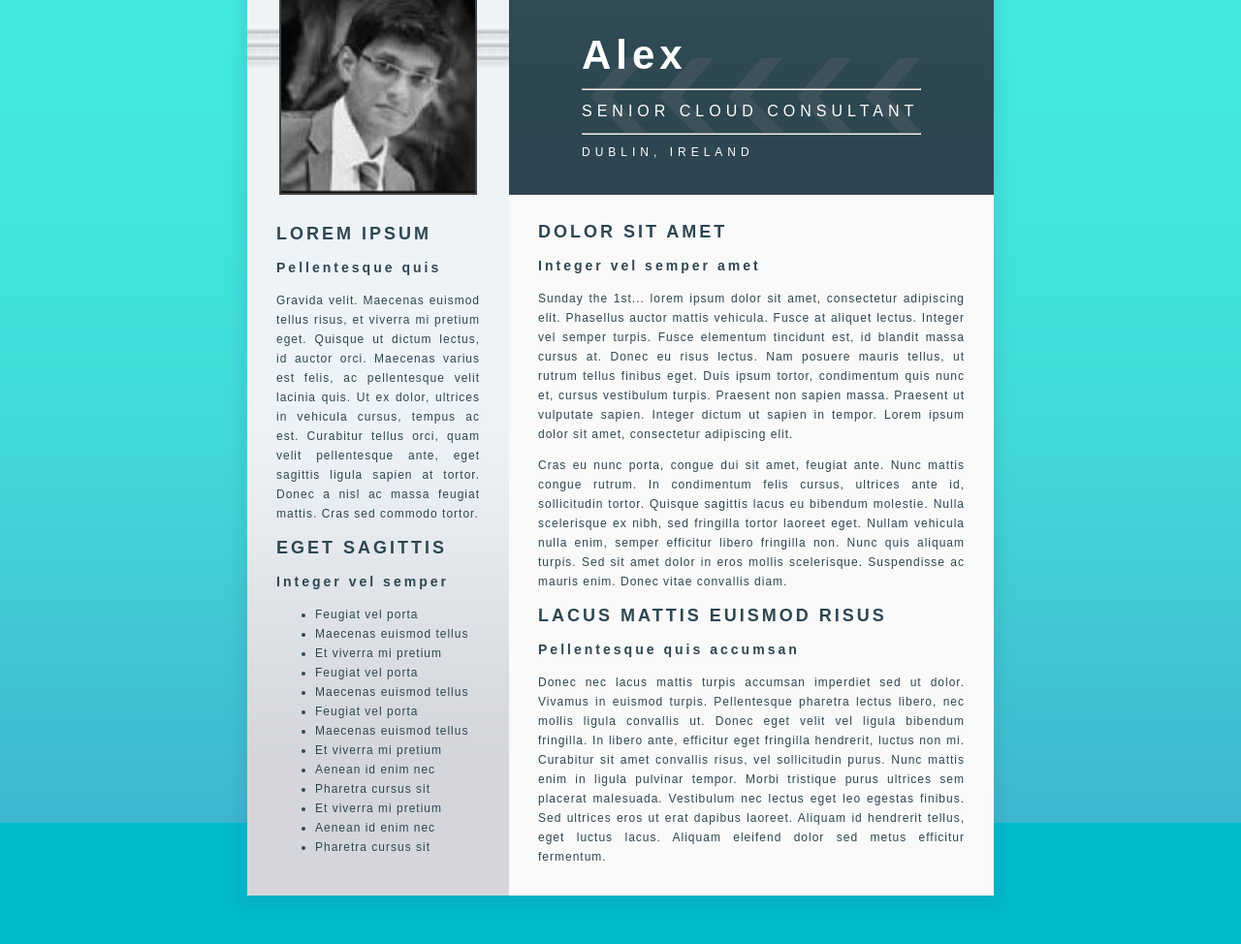
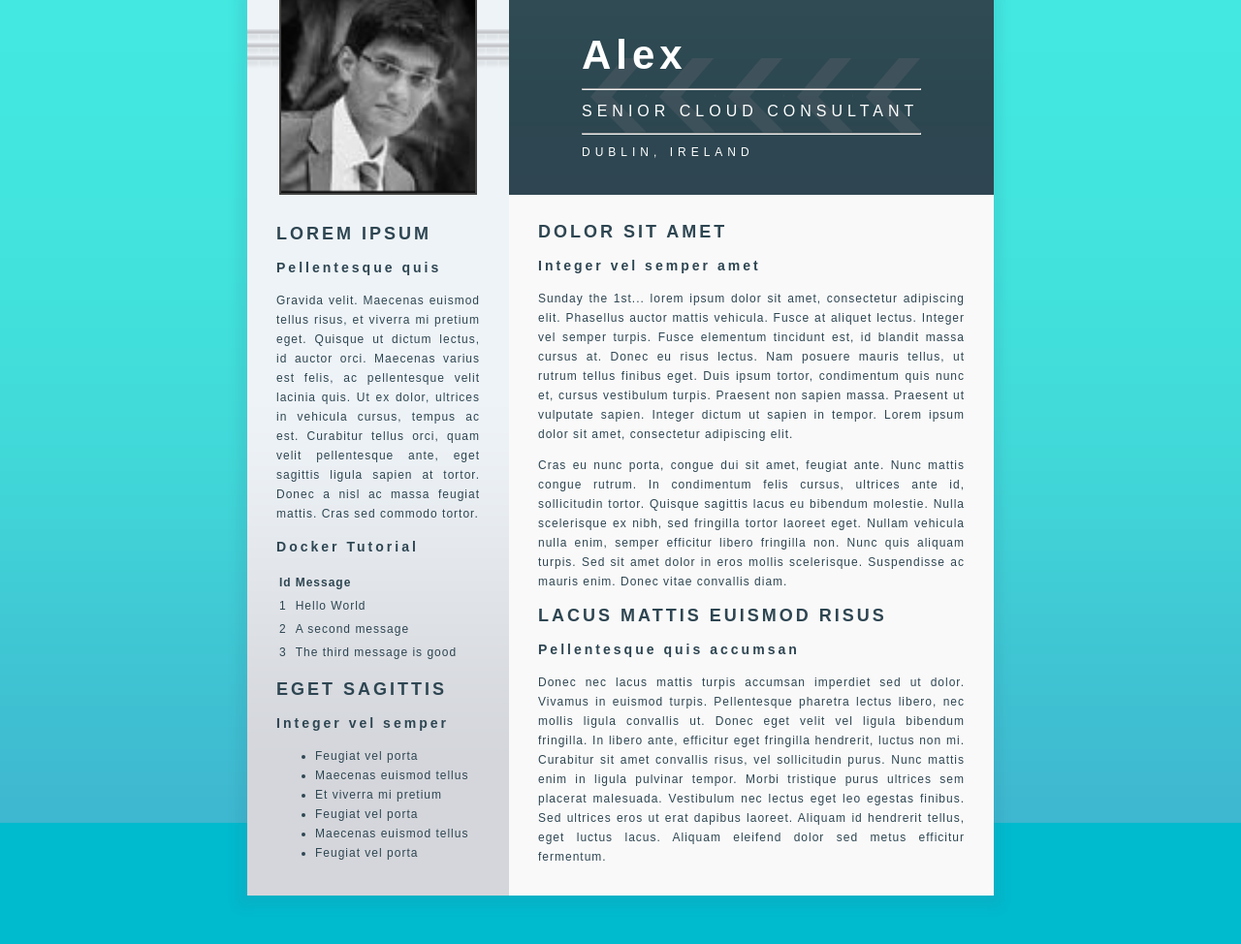
Before and after one commit to jeethualex-foss/simple-mysql-page, a PHP site: page / in a window 1280 px wide. Shown: the part 51-1025 px from the top of the page at 97% size. Run offline with PHP 8.4, Linux system fonts and the light colour scheme; data comes from the database, SQL or seed files in the repository.

Commit message:
Simple MySql added

```diff
--- a/src/database.php
+++ b/src/database.php
@@ -1,15 +1,4 @@
-<!doctype html>
-<html lang="en">
-
-<head>
-    <meta charset="utf-8">
-    <title>Docker Tutorial</title>
-    <meta name="description" content="Learn how to use Docker with PHP">
-    <meta name="author" content="Matthew Parris">
-</head>
-
-<body>
-    <h1>Docker Tutorial</h1>
+<h3>Docker Tutorial</h3>
 <div class=".db-table">
     <table>
         <tr>
@@ -48,6 +37,3 @@
         ?>
     </table>
 </div>
-</body>
-
-</html>
--- a/src/index.php
+++ b/src/index.php
@@ -35,6 +35,8 @@
 							<h3>Pellentesque quis </h3>
 							<p>Gravida velit. Maecenas euismod tellus risus, et viverra mi pretium eget. Quisque ut dictum lectus, id auctor orci. Maecenas varius est felis, ac pellentesque velit lacinia quis. Ut ex dolor, ultrices in vehicula cursus, tempus ac est. Curabitur tellus orci, quam velit pellentesque ante, eget sagittis ligula sapien at tortor. Donec a nisl ac massa feugiat mattis. Cras sed commodo tortor.</p>
 
+							<?php include 'database.php';?>
+
 							<h2>Eget sagittis</h2>
 							<h3>Integer vel semper</h3>
 							<p align="left"><ul>
@@ -44,13 +46,6 @@
 							<li><a href="#">Feugiat vel porta</a></li>
 							<li><a href="#">Maecenas euismod tellus</a></li>
 							<li><a href="#">Feugiat vel porta</a></li>
-							<li><a href="#">Maecenas euismod tellus</a></li>
-							<li><a href="#">Et viverra mi pretium</a></li>
-							<li><a href="#">Aenean id enim nec</a></li>
-							<li><a href="#">Pharetra cursus sit</a></li>
-							<li><a href="#">Et viverra mi pretium</a></li>
-							<li><a href="#">Aenean id enim nec</a></li>
-							<li><a href="#">Pharetra cursus sit</a></li>
 						</ul> </p>
 						</div>
 					</td>
```
Lines whose indentation alone changed are shown as unchanged.
